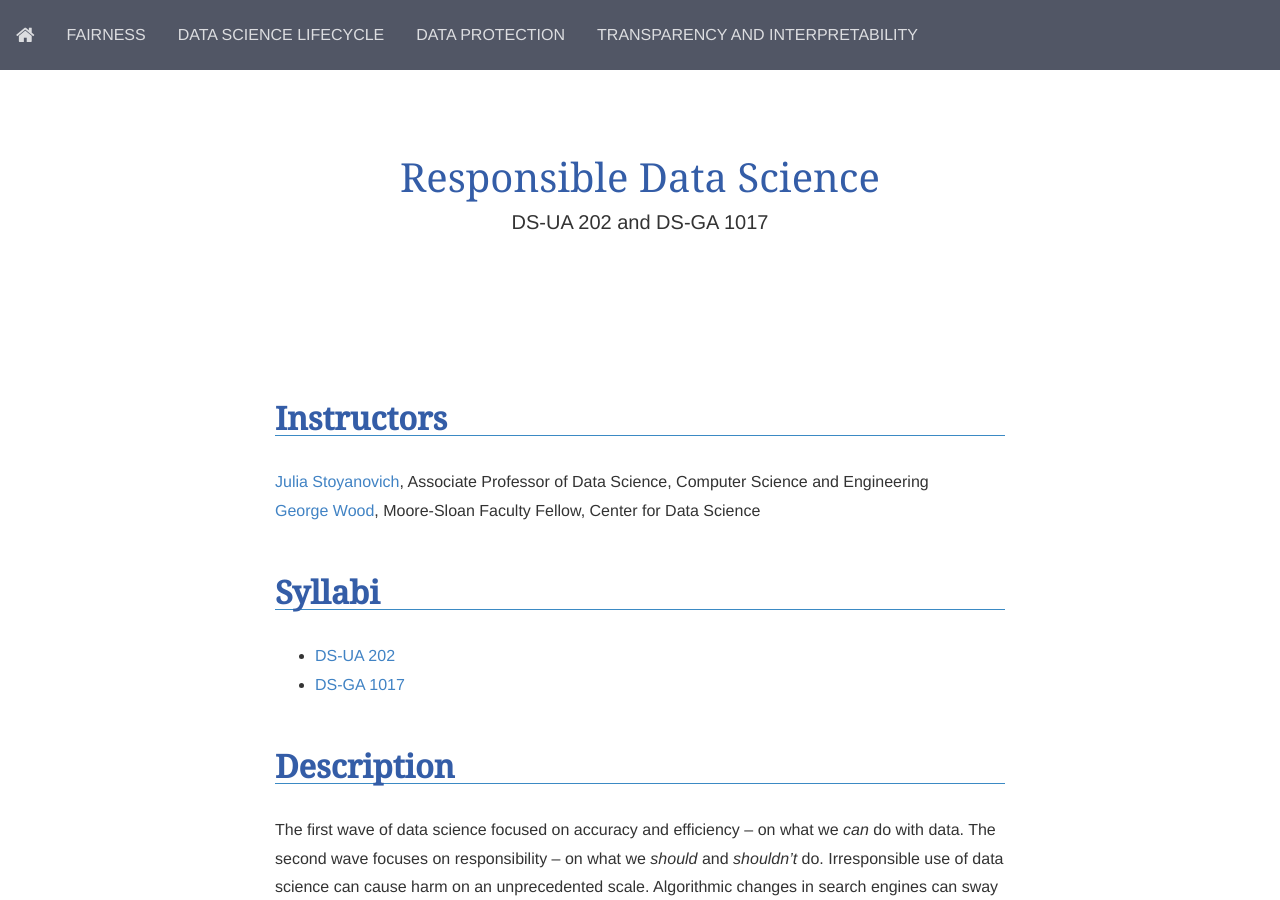
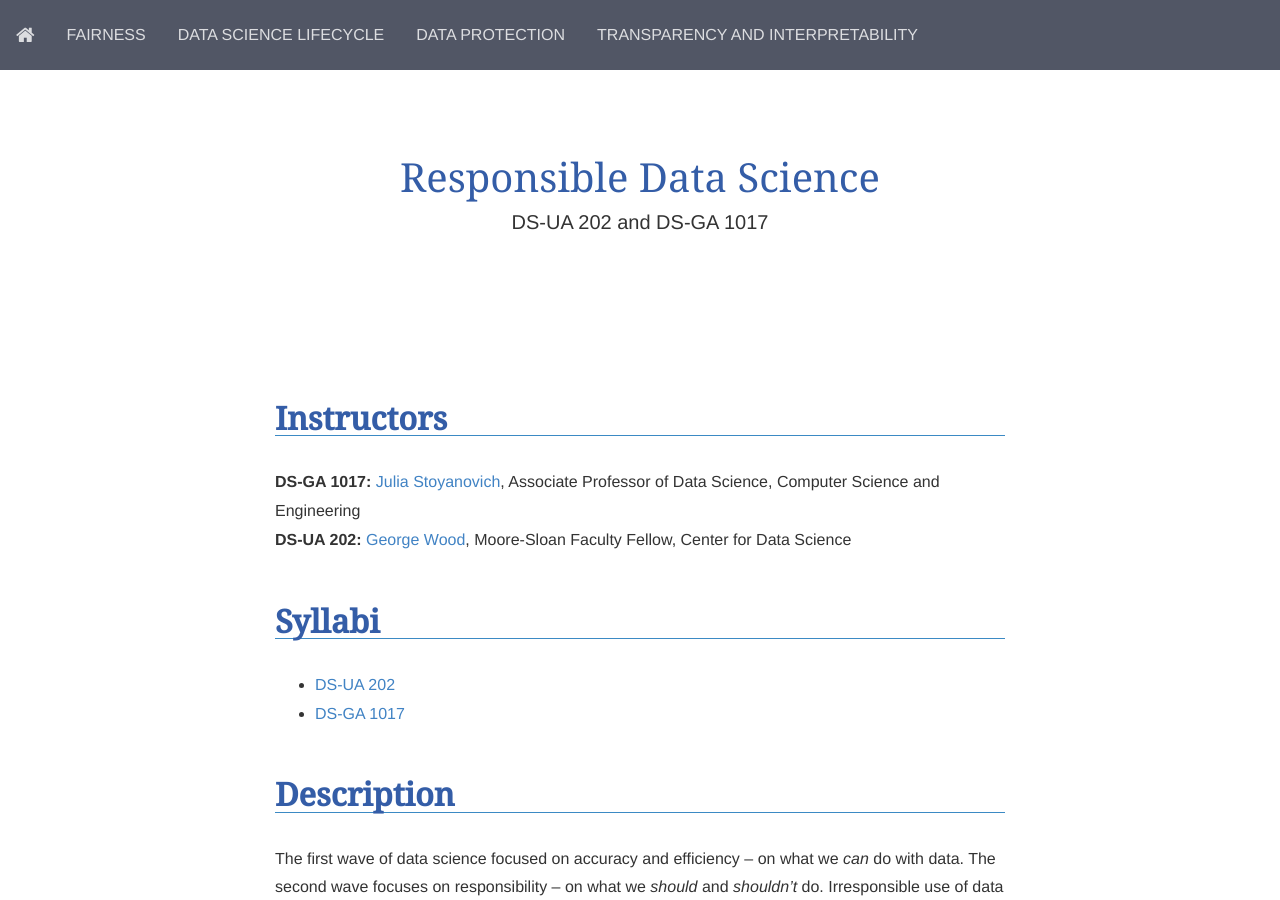
Before and after one commit to DataResponsibly/rds24, a Jekyll site: the page built from index.md, in a window 1280 px wide and 900 px high. Built offline with Jekyll 4.4.1, drawn with Linux system fonts in a browser that asks for light colours; nearby versions of some CDN libraries; some web fonts are replaced; our own code applies the rules of GitHub Pages for plain Markdown files.

Commit message:
Update index.md

```diff
--- a/index.md
+++ b/index.md
@@ -5,8 +5,8 @@ published: true
 
 ## Instructors
 
-[Julia Stoyanovich](https://engineering.nyu.edu/faculty/julia-stoyanovich), Associate Professor of Data Science, Computer Science and Engineering<br>
-[George Wood](https://gwood.me), Moore-Sloan Faculty Fellow, Center for Data Science<br>
+**DS-GA 1017:** [Julia Stoyanovich](https://engineering.nyu.edu/faculty/julia-stoyanovich), Associate Professor of Data Science, Computer Science and Engineering<br>
+**DS-UA 202:** [George Wood](https://gwood.me), Moore-Sloan Faculty Fellow, Center for Data Science<br>
 
 ## Syllabi
 
```
